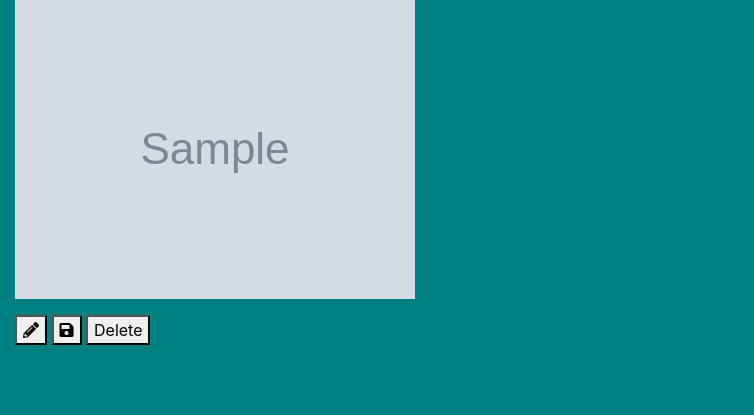
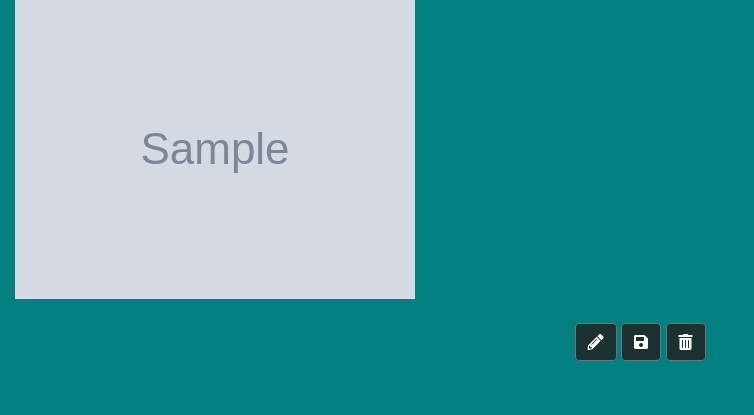
Before and after one commit to CurtainUp/deja-view, a Django app: page /deja_results/1 in a window 1280 px wide. Shown: the part 97-512 px from the top of the page, without its empty margins (0-754 px from the left). Run offline with Django 3.2, Linux system fonts and the light colour scheme; a user stored in the database is signed in; tables that the repository leaves empty hold one stand-in row (values such as "Sample post"); grey boxes marked "Sample" are stand-in pictures; data that the repository does not hold is empty; parts of the project's set-up code (start-up, migrations or seed data) failed here and were passed over; some libraries are stand-ins or nearby versions.

Commit message:
Added button styling to deja results page. Started boilerplate for watchlist functionality in filmography

```diff
--- a/deja/static/style.css
+++ b/deja/static/style.css
@@ -17,6 +17,9 @@ img {
     max-width: 100%;
 }
 
+li {
+    list-style-type: none;
+}
 
 /* DEJA HISTORY STYLING */
 
@@ -41,6 +44,27 @@ img {
     max-width: 100%;
 }
 
+/* END DEJA HISTORY STYLING */
 
+/* DEJA RESULT STYLING */
 
-/* END DEJA HISTORY STYLING */
+@media(max-width: 768px) {
+    button.full-width {
+        width: 100%;
+    }
+}
+
+/* END DEJA RESULT STYLING */
+
+/* FILMOGRAPHY STYLING */
+
+.btn-secondary {
+    background-color: rgb(27, 49, 49) !important;
+}
+
+/* Resizes and centers full-size headshot */
+.headshot {
+    max-width: 50%;
+    display: block;
+    margin: 0 auto;
+}
--- a/deja/templates/deja_results.html
+++ b/deja/templates/deja_results.html
@@ -15,20 +15,24 @@
 <h1>Deja Results</h1>
 <img src="{{ uploaded_img }}" alt="Your uploaded image"></img>
 
-<ul>
+<br />
+<br />
+
 {% for celeb in results %}
 <form method="post">
 {% csrf_token %}
-<button type="submit" name="celeb_name" value="{{celeb.name}}">{{ celeb.name }} {% widthratio celeb.prob 1 100 %}%</button>
+<button type="submit" class="btn btn-secondary full-width" name="celeb_name" value="{{celeb.name}}">{{ celeb.name }} {% widthratio celeb.prob 1 100 %}%</button>
 </form>
 <br />
 {% endfor %}
-</ul>
+
+<div class="d-flex justify-content-center">
 <form method="post">
 {% csrf_token %}
-<button type="submit" name="note" value="note"><i class="fas fa-pencil-alt"></i></button>
-<button type="submit" name="save_deja" value="save_deja"><i class="fas fa-save"></i></i></button>
-<button type="submit" name="delete" value={{deja_id}}>Delete</button>
+<button type="submit" class="btn btn-secondary" name="note" value="note"><i class="fas fa-pencil-alt"></i></button>
+<button type="submit" class="btn btn-secondary" name="save_deja" value="save_deja"><i class="fas fa-save"></i></i></button>
+<button type="submit" class="btn btn-secondary" name="delete" value={{deja_id}}><i class="fas fa-trash-alt"></i></button>
 </form>
+</div>
 
 {% endblock content %}
--- a/deja/templates/films.html
+++ b/deja/templates/films.html
@@ -5,11 +5,12 @@
 
 {% if headshot == "No headshot available" %}
 {% else %}
-<img src="{{ headshot }}" alt="{{celeb_name}}'s headshot">
+<img src="{{ headshot }}" class="headshot" alt="{{celeb_name}}'s headshot">
 {% endif %}
 
+<h6>Click the checkboxes to add a title to your watchlist</h6>
 {% for film in most_recent %}
-<li>{{ film.title }}</li>
+<li><input type="checkbox">  {{ film.title }}</li>
 {% endfor %}
 
 
--- a/deja/views.py
+++ b/deja/views.py
@@ -146,7 +146,7 @@ def deja_results(request, deja_id):
 
             # Returns url of actor headshot!
             no_headshot = "No headshot available"
-            headshot = person.get('headshot', no_headshot)
+            headshot = person.get('full-size headshot', no_headshot)
 
             # if person['headshot']:
             #     headshot = person['headshot']
```
